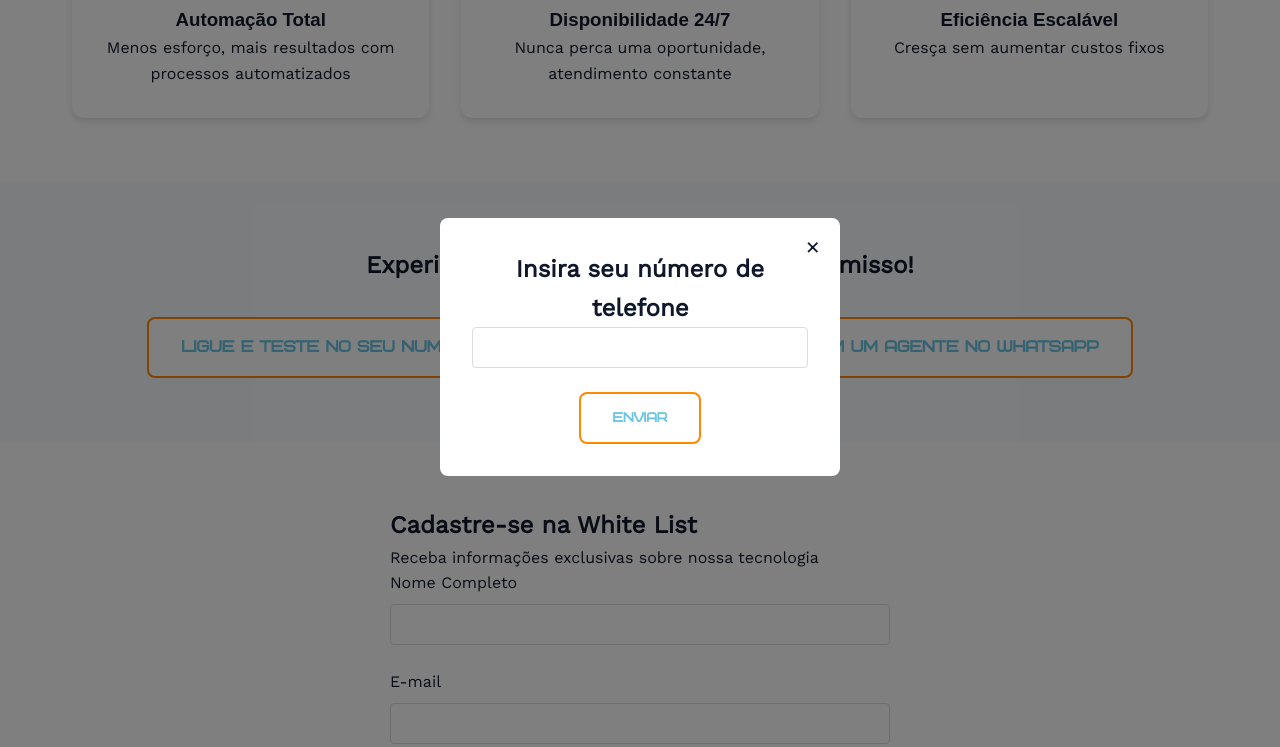
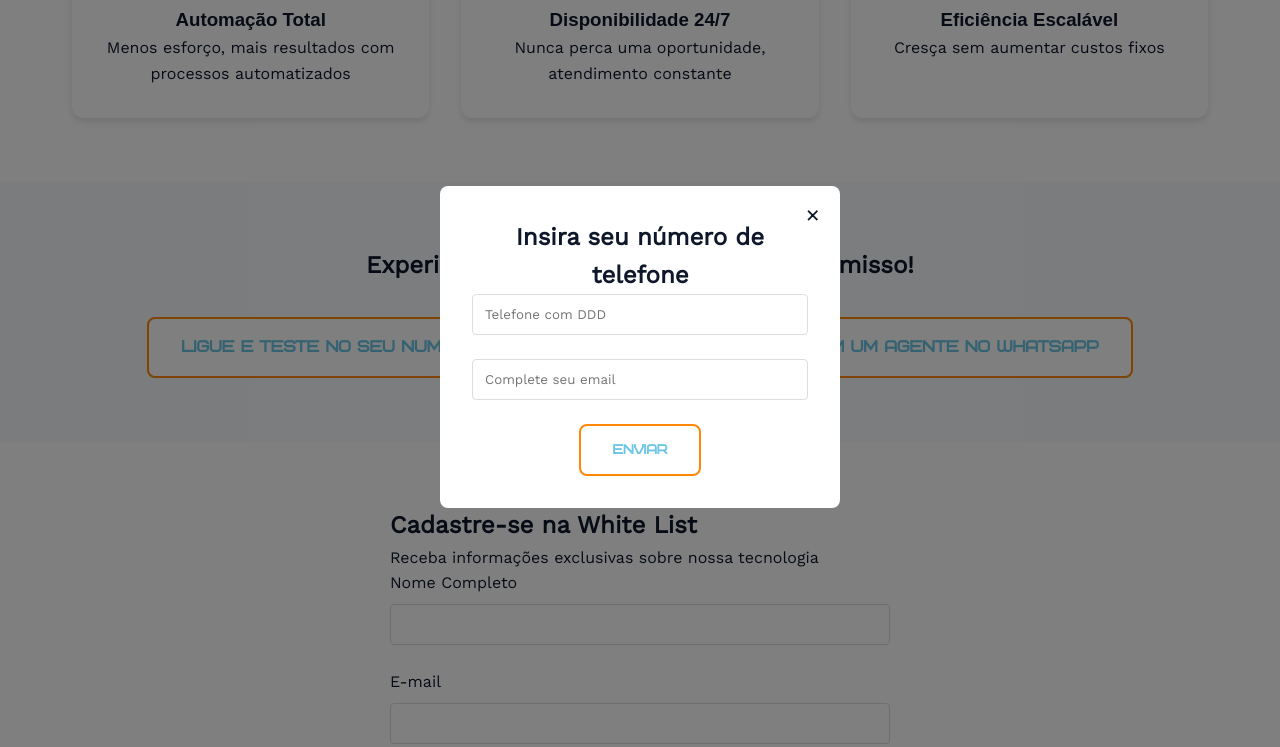
Before and after one commit to Cannaiolo/trumindLP, a website: page public/index.html in a window 1280 px wide. Both pictures are taken after a click on the link "Ligue e teste no seu numero de telefone". Shown: the part 675-1422 px from the top of the page. Drawn offline with Linux system fonts and the light colour scheme; a web font is replaced by a local one.

Commit message:
Atualização do modal com novos campos de telefone e email

```diff
--- a/public/index.html
+++ b/public/index.html
@@ -95,7 +95,10 @@
         <h2>Insira seu número de telefone</h2>
         <form id="phoneForm">
             <div class="form-group">
-                <input type="text" id="phoneNumber" required>
+                <input type="text" id="phoneNumber" placeholder="Telefone com DDD" required>
+            </div>
+            <div class="form-group">
+                <input type="email" id="email" placeholder="Complete seu email" required>
             </div>
             <button type="submit" class="cta-button">Enviar</button>
         </form>
```
